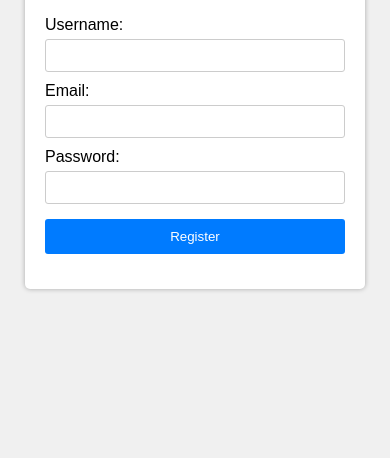
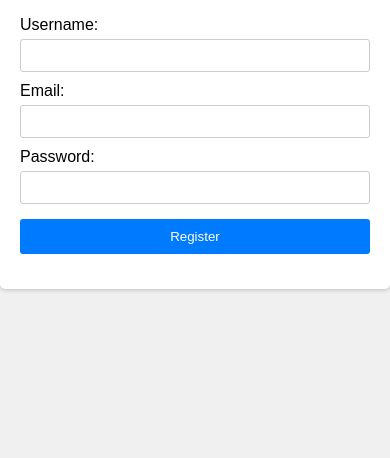
Before and after one commit to PawtucketCoder/scenejunction-serverless-functions, a website: page public/create-user.html in a window 390 px wide. Shown: the part 386-844 px from the top of the page. Drawn offline with Linux system fonts and the light colour scheme.

Commit message:
created reactive mobile

```diff
--- a/public/create-user.html
+++ b/public/create-user.html
@@ -63,6 +63,14 @@
             text-align: center;
             color: #007bff;
         }
+
+        /* Responsive Styles */
+        @media (max-width: 768px) {
+            .container {
+                width: 90%;
+                max-width: 400px;
+            }
+        }
     </style>
 </head>
 <body>
```
